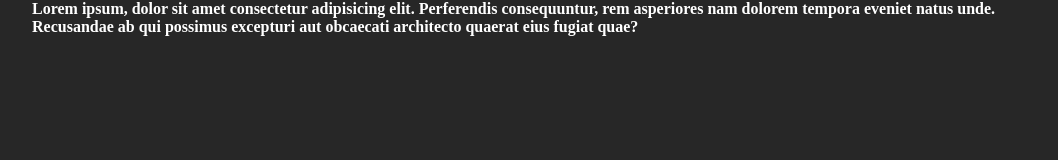
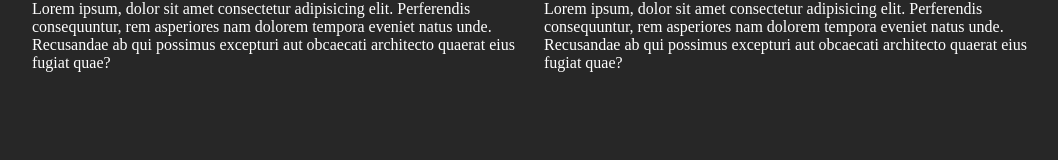
Before and after one commit to Jaydenhargreaves/JHAssignment-3C, a plain HTML site: page index.html in a window 1280 px wide. Shown: the whole page, without its empty margins (96-1154 px from the left). Drawn offline with Linux system fonts and the light colour scheme.

Commit message:
Add additional paragraph to index.html and adjust SCSS for consistent styling

```diff
--- a/index.html
+++ b/index.html
@@ -15,6 +15,12 @@
         Recusandae ab qui possimus excepturi aut obcaecati architecto quaerat
         eius fugiat quae?
       </p>
+      <p class="main_paragraph">
+        Lorem ipsum, dolor sit amet consectetur adipisicing elit. Perferendis
+        consequuntur, rem asperiores nam dolorem tempora eveniet natus unde.
+        Recusandae ab qui possimus excepturi aut obcaecati architecto quaerat
+        eius fugiat quae?
+      </p>
     </div>
   </body>
 </html>
--- a/main.scss
+++ b/main.scss
@@ -1,7 +1,9 @@
 @import './resets';
 @import './variables';
 
-@function
+@function weight($weight-name) {
+    @return map-get($font-weights, $weight-name);
+}
 
 body{
    background: $primary-color;
@@ -9,11 +11,14 @@ body{
 }
 
 .main{
+    display: flex;
+    justify-content: center;
+    align-items: center;
     width: 80%;
     margin: 0 auto;
 
     #{&}_paragraph{
-        font-weight: map-get($font-weights, bold);
+        font-weight: weight(regular);
     }
 
     &:hover{
```
Also changed, not shown: main.css, 1 other file.
